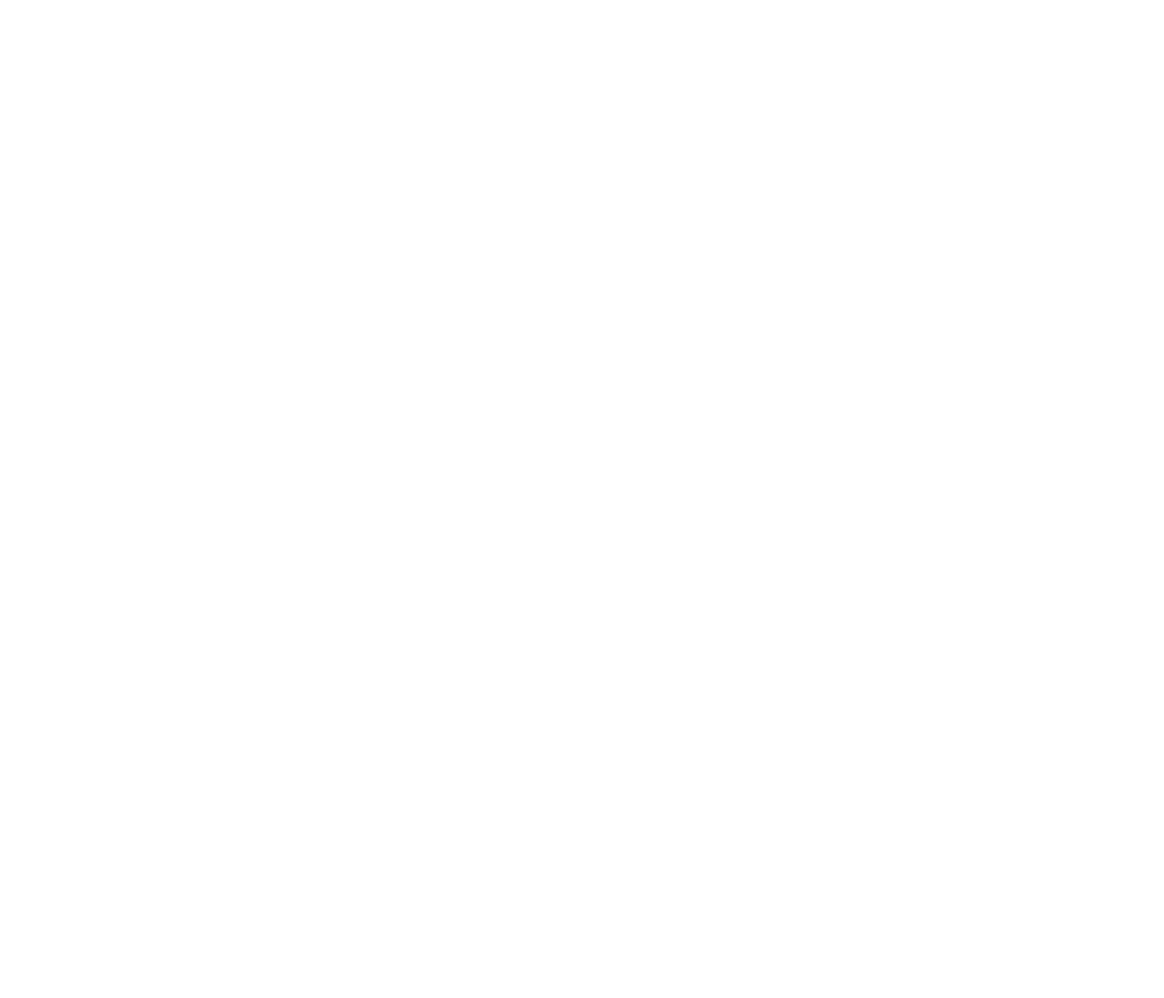
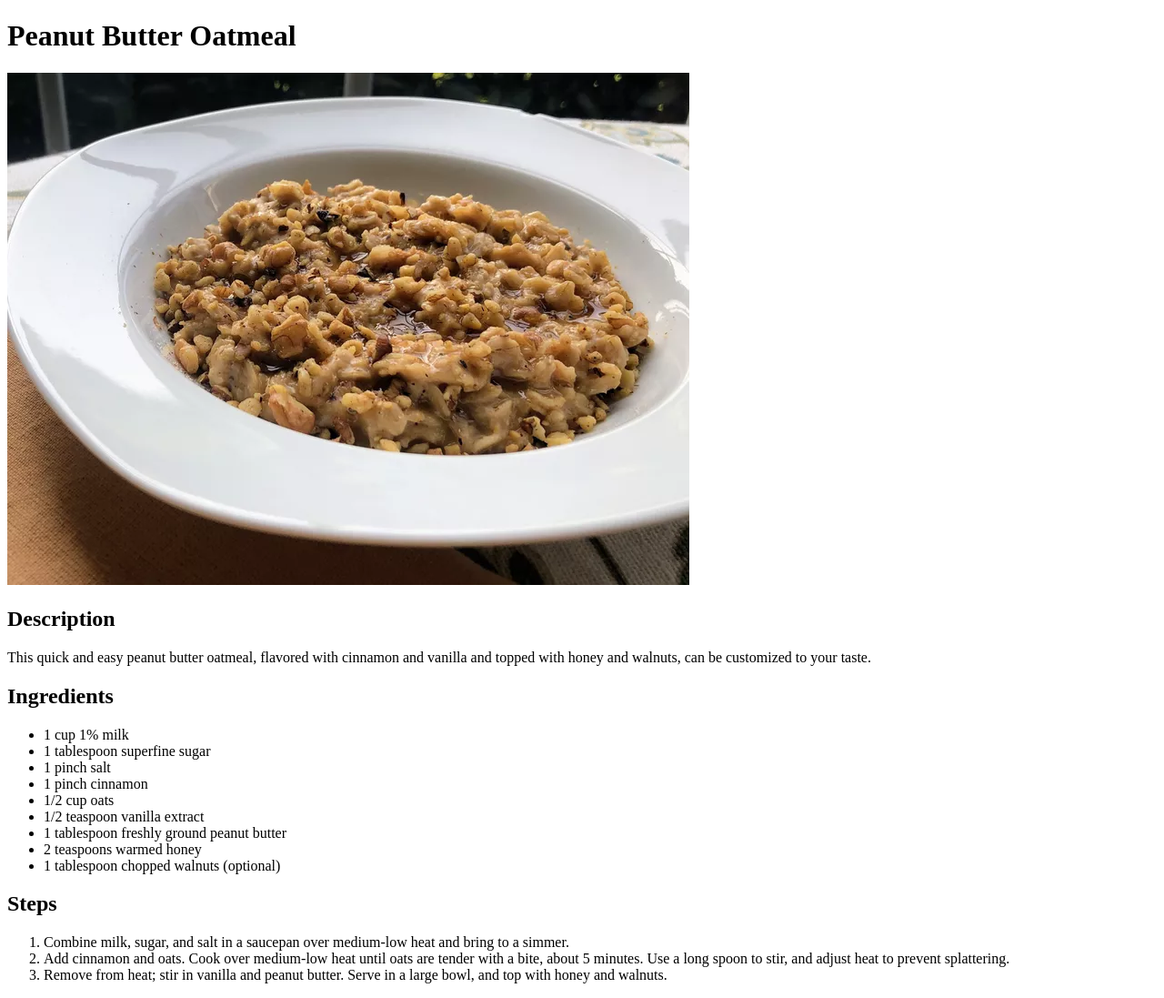
Before and after one commit to celestecamp/odinrecipes, a plain HTML site: page recipes/pboatmeal.html in a window 1280 px wide. Shown: the whole page at 91% size. Before the commit the page ends 800 px from the top, so only its background shows below. Drawn offline with Linux system fonts and the light colour scheme.

Commit message:
peanut butter oatmeal

```diff
--- a/recipes/pboatmeal.html
+++ b/recipes/pboatmeal.html
@@ -6,6 +6,29 @@
     </head>
 
     <body>
+        <h1>Peanut Butter Oatmeal</h1>
+        <img src="../images/oatmeal.webp">
+        <h2>Description</h2>
+        <p>This quick and easy peanut butter oatmeal, flavored with cinnamon and vanilla and topped with honey and walnuts, can be customized to your taste.</p>
 
+        <h2>Ingredients</h2>
+        <ul>
+            <li>1 cup 1% milk</li>
+            <li>1 tablespoon superfine sugar</li>
+            <li>1 pinch salt</li>
+            <li>1 pinch cinnamon</li>
+            <li>1/2 cup oats</li>
+            <li>1/2 teaspoon vanilla extract</li>
+            <li>1 tablespoon freshly ground peanut butter</li>
+            <li>2 teaspoons warmed honey</li>
+            <li>1 tablespoon chopped walnuts (optional)</li>
+        </ul>
+
+        <h2>Steps</h2>
+        <ol>
+            <li>Combine milk, sugar, and salt in a saucepan over medium-low heat and bring to a simmer.</li>
+            <li>Add cinnamon and oats. Cook over medium-low heat until oats are tender with a bite, about 5 minutes. Use a long spoon to stir, and adjust heat to prevent splattering.</li>
+            <li>Remove from heat; stir in vanilla and peanut butter. Serve in a large bowl, and top with honey and walnuts.</li>
+        </ol>
     </body>
 </html>
```
Also changed, not shown: images/oatmeal.webp (added).
